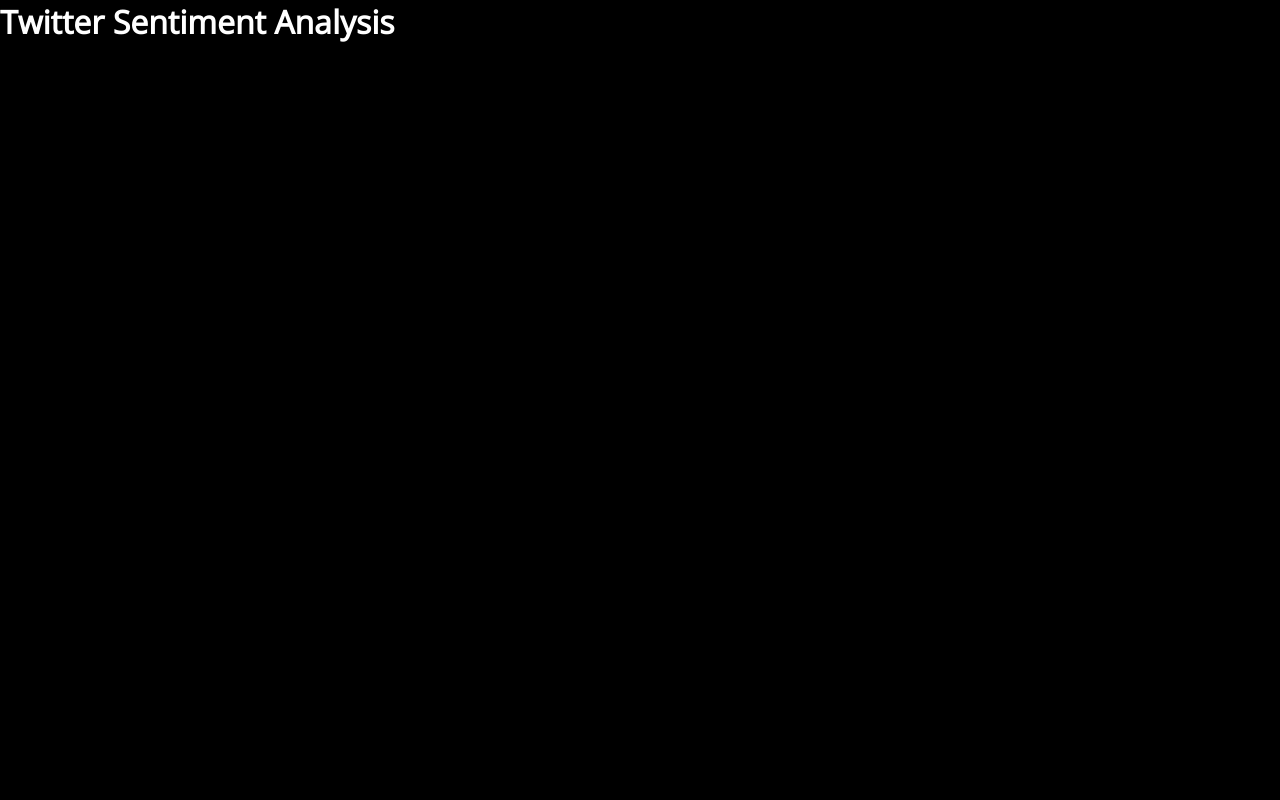
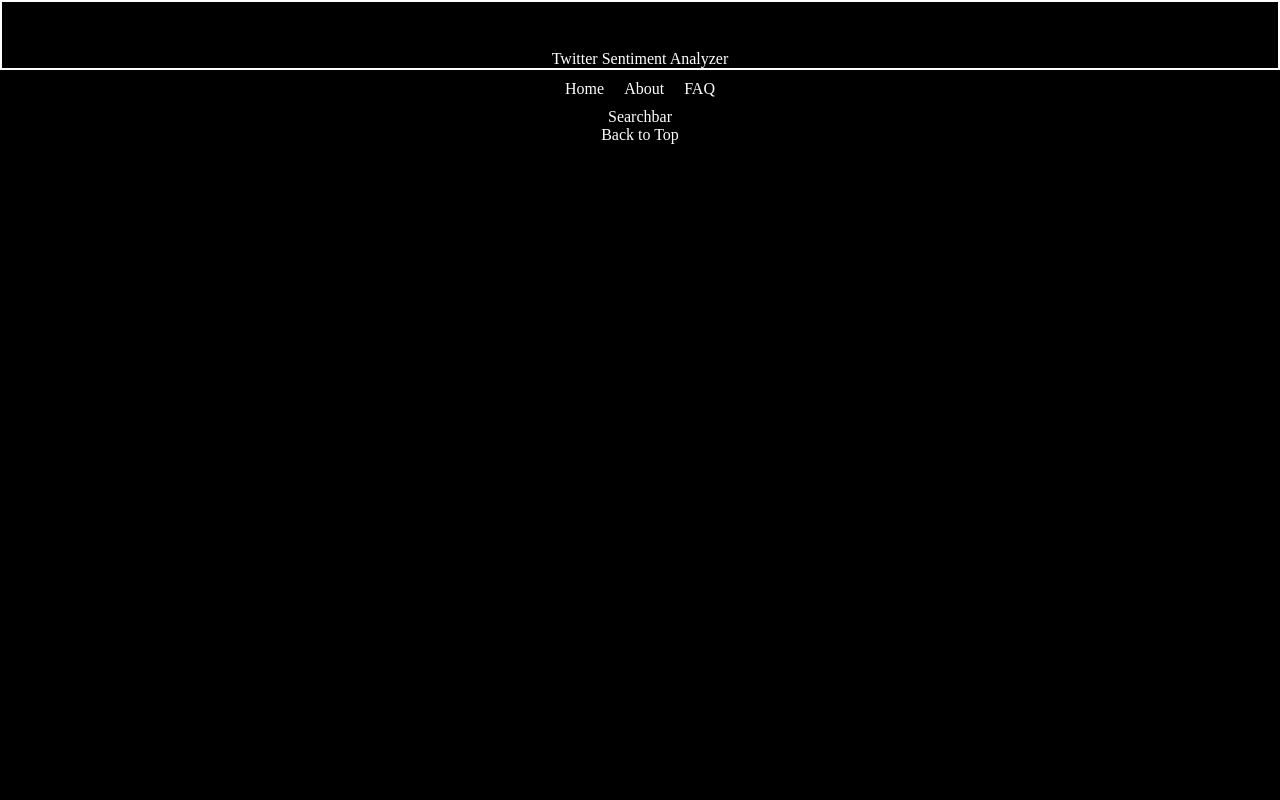
Before and after one commit to LaurierCS/SentiTweet, a Django app: template Wendigo/app/templates/base.html in a window 1280 px wide. Run offline with Django 3.2, Linux system fonts and the light colour scheme; the template is opened without the code that fills it, so the values that code supplies are empty.

Commit message:
Created new styling for the main.css file alongside Ali to jumpstart and guide

```diff
--- a/Wendigo/app/templates/base.html
+++ b/Wendigo/app/templates/base.html
@@ -12,6 +12,25 @@
 </head>
 <body>
     <div class="container">
+        <div class="container__header"> Twitter Sentiment Analyzer</div>
+
+        <div class="container__navbar">
+            <div class="container__navbar__link">Home</div>
+            <div class="container__navbar__link">About</div>
+            <div class="container__navbar__link">FAQ</div>
+        </div>
+
+        <div class="searchbar">Searchbar</div>
+
+        <div class="container__content" id="welcome-section">
+            <div class="container__content__section" id="welcome-section"></div>
+            <div class="container__content__section" id="trending-section"></div>
+            <div class="container__content__section" id="faq-section"></div>
+            <div class="container__content__section" id="about-section"></div>
+        </div>
+        <div class="button">Back to Top</div>
+    </div>
+    <!-- <div class="container">
         <div class="navigation">
             <ul>
                 <li>
@@ -19,37 +38,6 @@
                 </li>
             </ul>
         </div>
-    </div>
+    </div> -->
 </body>
-<style>
-*   {
-    margin: 0;
-    padding: 0;
-    box-sizing: boxer-box;
-    font-family: 'Open Sans', sans-serif;
-}
-:root
-{
-    --black1: #000000;
-    --white: #fff;
-    --blue: #1D9BF0;
-}
-body
-{
-    min-height: 100vh;
-    overflow-x: hidden;
-}
-.container
-{
-    position: relative;
-    width: 100%;
-}
-.navigation
-{
-    position: fixed;
-    width: 10000px;
-    height: 100%;
-    background-color: var(--black1);
-}
-</style>
 </html>
--- a/Wendigo/app/templates/main.css
+++ b/Wendigo/app/templates/main.css
@@ -1,6 +1,61 @@
 @import url('https://fonts.googleapis.com/css2?family=Open+Sans:ital,wght@0,300;1,400&display=swap');
-*
-{
+
+* {
+    box-sizing: border-box;
+    color: white;
+}
+
+body {
+    padding: 0;
+    margin: 0;
+}
+
+.container {
+    width: 100%;
+    height: fit-content;
+    min-height: 100vh;
+    background: rgb(0, 0, 0);
+    display: flex;
+    flex-direction: column;
+    align-items: center;
+}
+
+.container__header {
+    width: 100%;
+    height: 70px;
+    display: flex;
+    justify-content: center;
+    align-items: flex-end;
+    border: solid white 2px;
+    /* background: rgb(109, 195, 23); */
+}
+
+.container__navbar {
+    width: 100%;
+    height: fit-content;
+    /* background: rgb(192, 195, 23); */
+    display: flex;
+    flex-direction: row;
+    justify-content: center;
+}
+
+.container__navbar__link {
+    width: fit-content;
+    margin: 10px;
+
+}
+
+.container__content {
+
+    /* background: rgb(109, 195, 23); */
+}
+
+.searchbar {
+
+    /* background: rgb(109, 195, 23); */
+}
+
+/* {
     margin: 0;
     padding: 0;
     box-sizing: boxer-box;
@@ -29,4 +84,4 @@ body
     width: 300px;
     height: 100%;
     background-color: var(--black1);
-}
+} */
```
